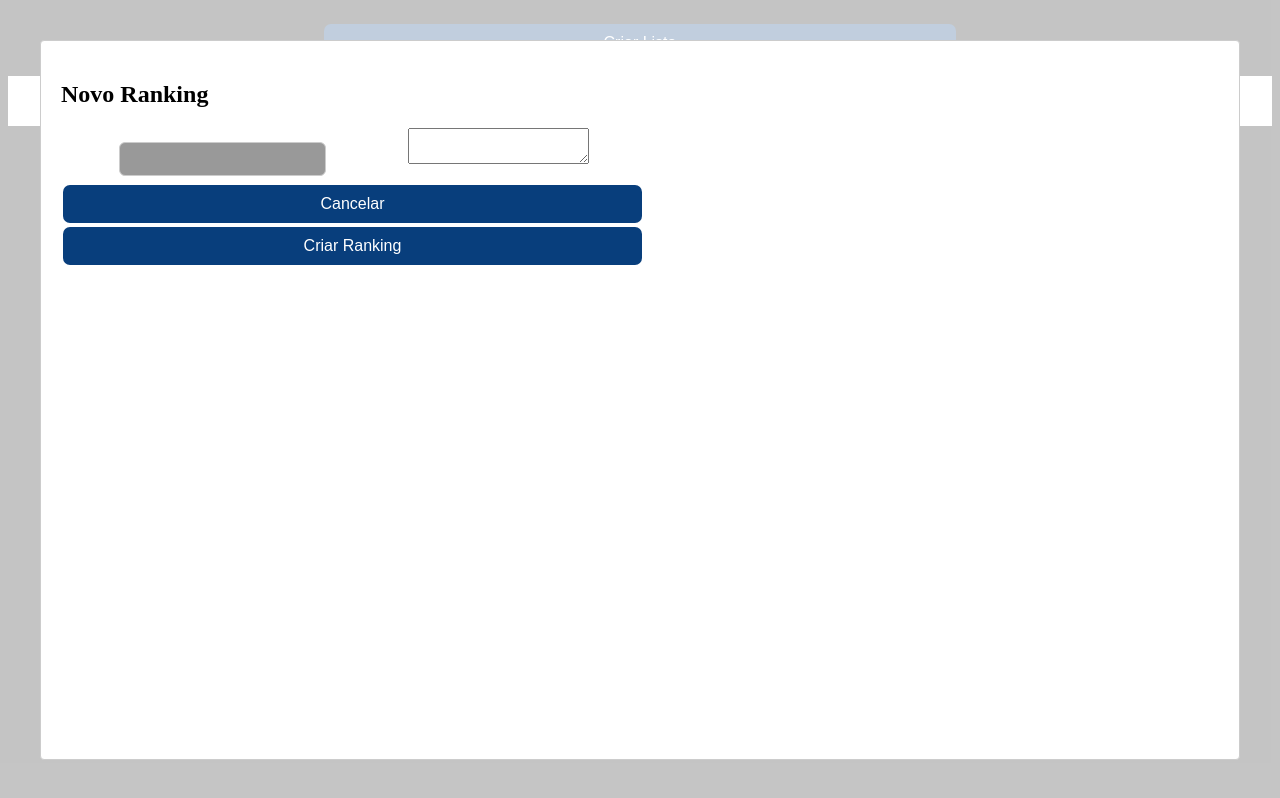
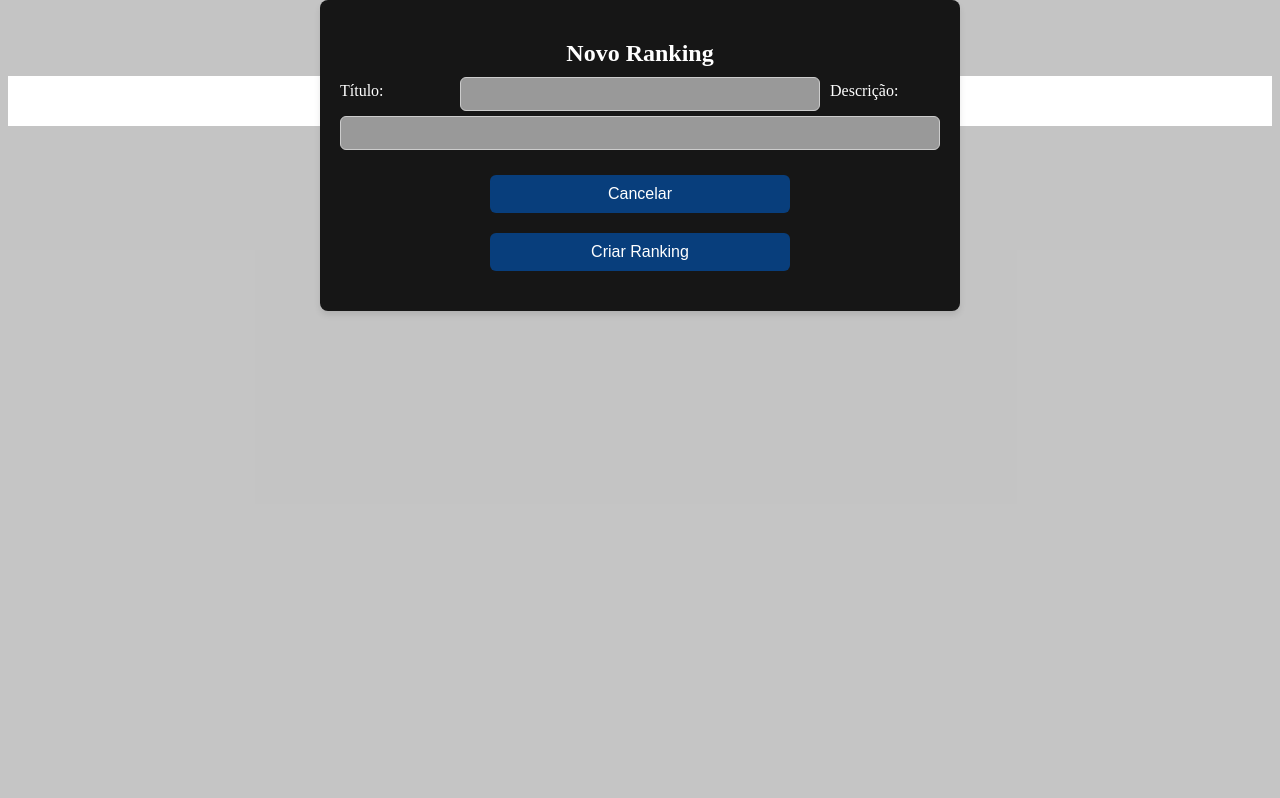
Before and after one commit to jandersonpacheco/ranking_list, a React (Vite) app in the folder frontend/: page / in a window 1280 px wide. Both pictures are taken after a click on the button "Criar Lista". Built offline with nearby package versions, Linux system fonts and the light colour scheme.

Commit message:
estilização dos modais.

```diff
--- a/frontend/src/page/main/Main.jsx
+++ b/frontend/src/page/main/Main.jsx
@@ -167,17 +167,18 @@ const Main = () => {
                     isOpen={newListModal}
                     onRequestClose={closeNewListModal}
                     contentLabel="Ranked List"
+                    className={style.modalStyle}
                 >
-                    <h2>Novo Ranking</h2>
-                    <div>
-                        <label htmlFor="title">Título: </label>
+                    <h2 className={style.rankingTitle}>Novo Ranking</h2>
+                    <div className={style.infoModalContainer}>
+                        <label className={style.infoModalContent} htmlFor="title">Título: </label>
                         <input type="text" id="title" value={newTitle} onChange={(event) => setNewTitle(event.target.value)}/>
-                        <label htmlFor="description">Descrição: </label>
-                        <textarea id="description" value={newDescription} onChange={(event) => setNewDescription(event.target.value)}/>
+                        <label className={style.infoModalContent} htmlFor="description">Descrição: </label>
+                        <input id="description" value={newDescription} onChange={(event) => setNewDescription(event.target.value)}/>
                     </div>
                     <div>
-                        <button onClick={closeNewListModal} type="submit">Cancelar</button>
-                        <button onClick={saveRanking} type="submit">Criar Ranking</button>
+                        <button className={style.newItemBtn} onClick={closeNewListModal} type="submit">Cancelar</button>
+                        <button className={style.newItemBtn} onClick={saveRanking} type="submit">Criar Ranking</button>
                     </div>
                 </Modal>
             </div>
@@ -198,7 +199,7 @@ const Main = () => {
                         >
                             {selectedRanking ? (
                                 <>
-                                <label htmlFor="item">Série: </label>
+                                <label className={style.infoModalContent} htmlFor="item">Série: </label>
                                 <input type="text" id="item" value={newItem} onChange={(event) => setNewItem(event.target.value)}/>
                                 <h2 className={style.rankingTitle}>{selectedRanking.newTitle}</h2>
                             <p className={style.rankingDescription}>{selectedRanking.newDescription}</p>
@@ -216,7 +217,7 @@ const Main = () => {
                                                         alt={item.name}
                                                     />
                                                     <div className={style.itemInformations}>
-                                                        <p className={style.title}>{item.title}</p>
+                                                        <p className={style.itemTitle}>{item.title}</p>
                                                         <p className={style.itemDescription}>{item.description}</p>
                                                         <p className={style.itemRating}>Nota: {item.rating}</p>
                                                     </div>
--- a/frontend/src/page/main/main.module.css
+++ b/frontend/src/page/main/main.module.css
@@ -1,7 +1,6 @@
 /* Estilos gerais */
 body {
     background-color: #161616;
-
 }
 
 .newRanking {
@@ -96,7 +95,15 @@ button {
     color:#f7f8ed
 }
 
-.title {
+.rankingTitle {
+    font-size: 24px;
+    font-weight: bold;
+    color:#fff;
+    display: flex;
+    justify-content: center;
+}
+
+.itemTitle{
     font-size: 18px;
     font-weight: bold;
 }
```
